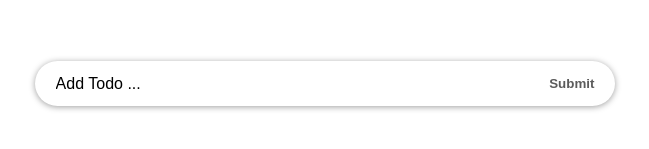
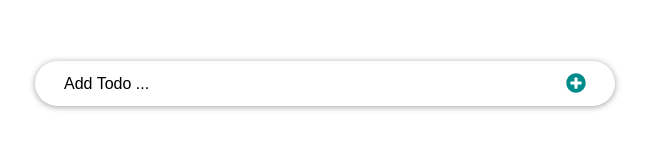
Before and after one commit to maenkhraisha/todo-list-application, a React (Create React App) app: page / in a window 1280 px wide. Shown: the part 235-384 px from the top of the page, without its empty margins (315-964 px from the left). Built offline with nearby package versions, Linux system fonts and the light colour scheme.

Commit message:
add svg icons to the application

```diff
--- a/package.json
+++ b/package.json
@@ -8,6 +8,7 @@
     "@testing-library/user-event": "^13.5.0",
     "react": "^18.1.0",
     "react-dom": "^18.1.0",
+    "react-icons": "^4.4.0",
     "react-scripts": "5.0.1",
     "uuid": "^8.3.2",
     "web-vitals": "^2.1.4"
--- a/src/functionBased/components/InputTodo.js
+++ b/src/functionBased/components/InputTodo.js
@@ -1,4 +1,5 @@
 import React, { useState } from "react";
+import { FaPlusCircle } from "react-icons/fa"
 
 const InputTodo = props => {
     const [inputText, setInputText] = useState({
@@ -34,7 +35,9 @@
                 name="title"
                 onChange={onChange}
             />
-            <button className="input-submit">Submit</button>
+            <button className="input-submit">
+            <FaPlusCircle style={{ color: "darkcyan", fontSize: "20px", marginTop: "2px" }} />
+            </button>
         </form>
     )
 }
--- a/src/functionBased/components/TodoItem.js
+++ b/src/functionBased/components/TodoItem.js
@@ -1,5 +1,6 @@
 import React, { useState, useEffect } from "react"
 import styles from "./TodoItem.module.css"
+import { FaTrash } from "react-icons/fa"
 
 const TodoItem = props => {
   const [editing, setEditing] = useState(false)
@@ -47,7 +48,9 @@
           checked={completed}
           onChange={() => props.handleChangeProps(id)}
         />
-        <button onClick={() => props.deleteTodoProps(id)}>Delete</button>
+        <button onClick={() => props.deleteTodoProps(id)}>
+          <FaTrash style={{ color: "orangered", fontSize: "16px" }}/>
+        </button>
         <span style={completed ? completedStyle : null}>{title}</span>
       </div>
       <input
```
Also changed, not shown: 1 other file (tests, documents, lock files or other folders).
